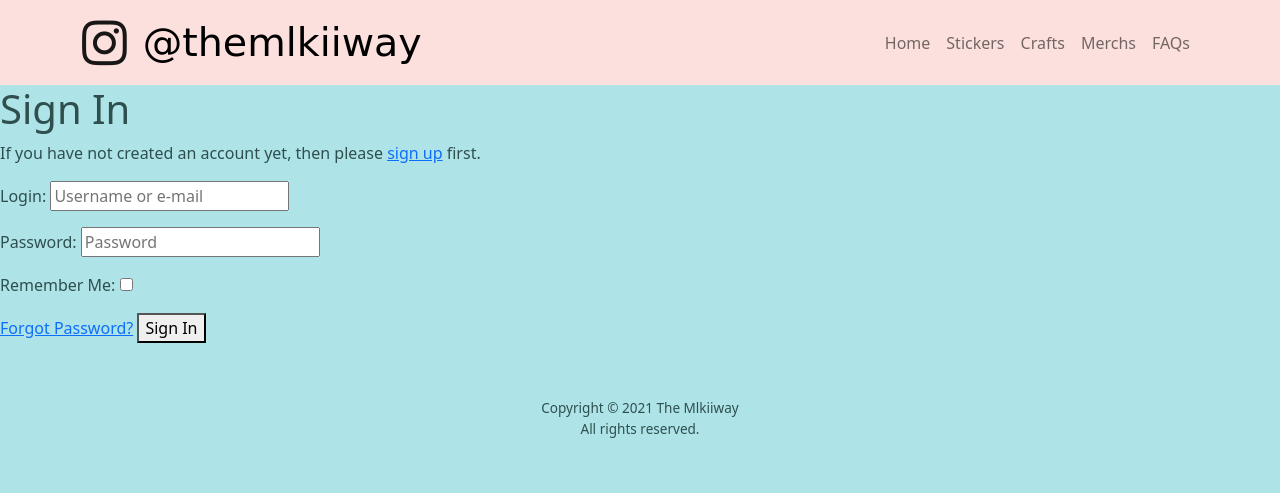
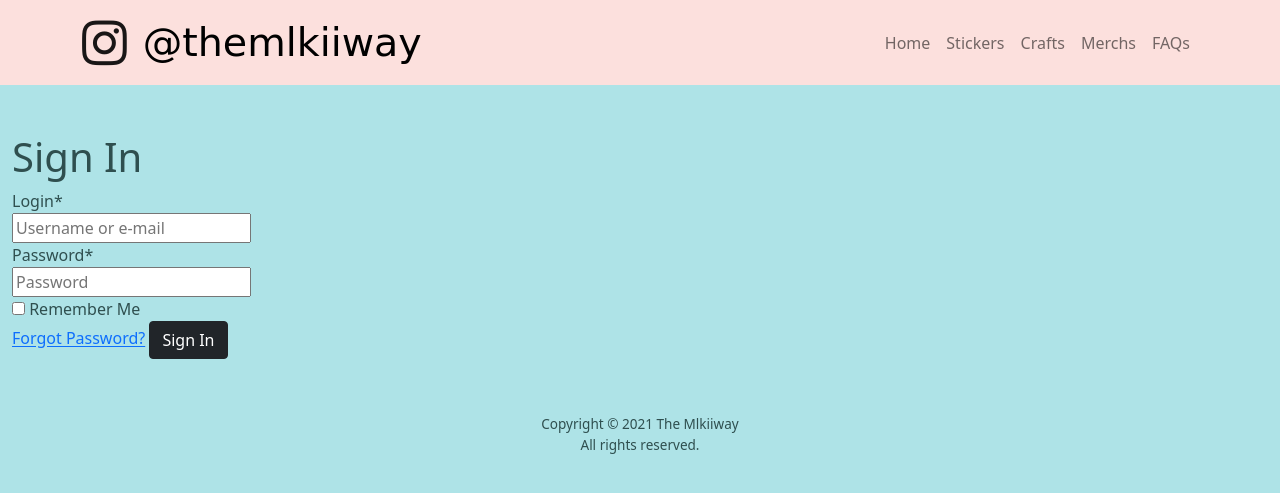
Before and after one commit to suipingooi/themilkii, a Django app: page /accounts/login/ in a window 1280 px wide. Shown: the top 493 px of the page. Run offline with Django 3.2, Linux system fonts and the light colour scheme; parts of the project's set-up code (start-up, migrations or seed data) failed here and were passed over; some libraries are stand-ins or nearby versions; some web fonts are replaced.

Commit message:
login and logout page consistent with color theme

```diff
--- a/templates/allauth/account/login.html
+++ b/templates/allauth/account/login.html
@@ -1,46 +1,23 @@
 {% extends "account/base.html" %}
 
 {% load i18n %}
-{% load account socialaccount %}
 
-{% block head_title %}{% trans "Sign In" %}{% endblock %}
+{% load crispy_forms_tags %}
+
+{% block head_title %}{% trans "themlkiiway | Admin" %}{% endblock %}
 
 {% block content %}
-
+<div class="container-fluid mt-5 mx-auto">
     <h1>{% trans "Sign In" %}</h1>
-
-{% get_providers as socialaccount_providers %}
-
-{% if socialaccount_providers %}
-<p>{% blocktrans with site.name as site_name %}Please sign in with one
-of your existing third party accounts. Or, <a href="{{ signup_url }}">sign up</a>
-for a {{ site_name }} account and sign in below:{% endblocktrans %}</p>
-
-<div class="socialaccount_ballot">
-
-  <ul class="socialaccount_providers">
-    {% include "socialaccount/snippets/provider_list.html" with process="login" %}
-  </ul>
-
-  <div class="login-or">{% trans 'or' %}</div>
-
-</div>
-
-{% include "socialaccount/snippets/login_extra.html" %}
-
-{% else %}
-<p>{% blocktrans %}If you have not created an account yet, then please
-<a href="{{ signup_url }}">sign up</a> first.{% endblocktrans %}</p>
-{% endif %}
-
     <form class="login" method="POST" action="{% url 'account_login' %}">
     {% csrf_token %}
-  {{ form.as_p }}
+    {{ form | crispy }}
     {% if redirect_field_value %}
     <input type="hidden" name="{{ redirect_field_name }}" value="{{ redirect_field_value }}" />
     {% endif %}
-  <a class="button secondaryAction" href="{% url 'account_reset_password' %}">{% trans "Forgot Password?" %}</a>
-  <button class="primaryAction" type="submit">{% trans "Sign In" %}</button>
+    <a class="button secondaryAction" href="{% url 'account_reset_password' %}">Forgot Password?</a>
+    <button class="primaryAction btn btn-dark" type="submit">{% trans 'Sign In' %}</button>
     </form>
+</div>
 
 {% endblock %}
```
Also changed, not shown: templates/allauth/account/logout.html (+7 -3 lines). Lines whose indentation alone changed are shown as unchanged.
